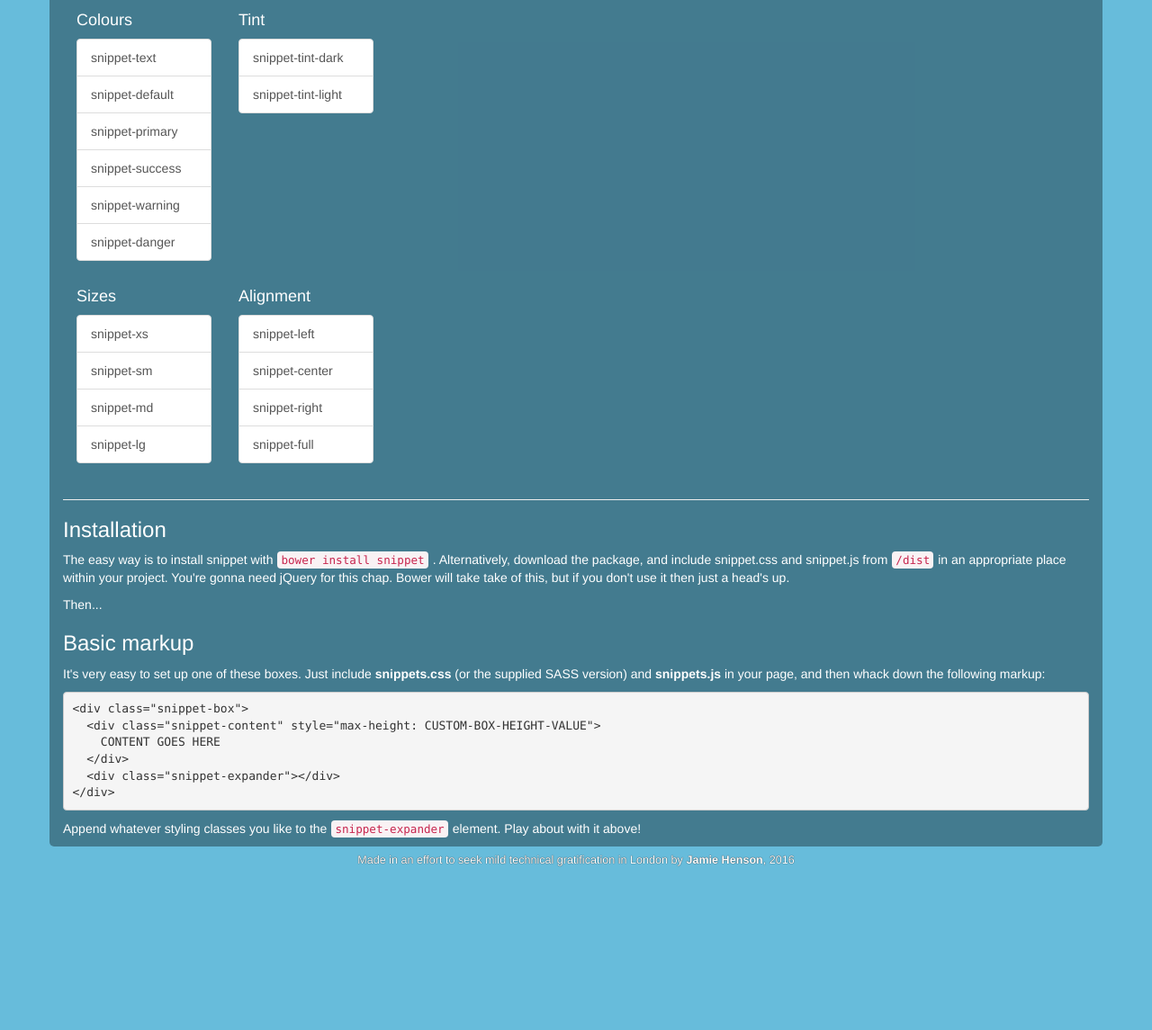
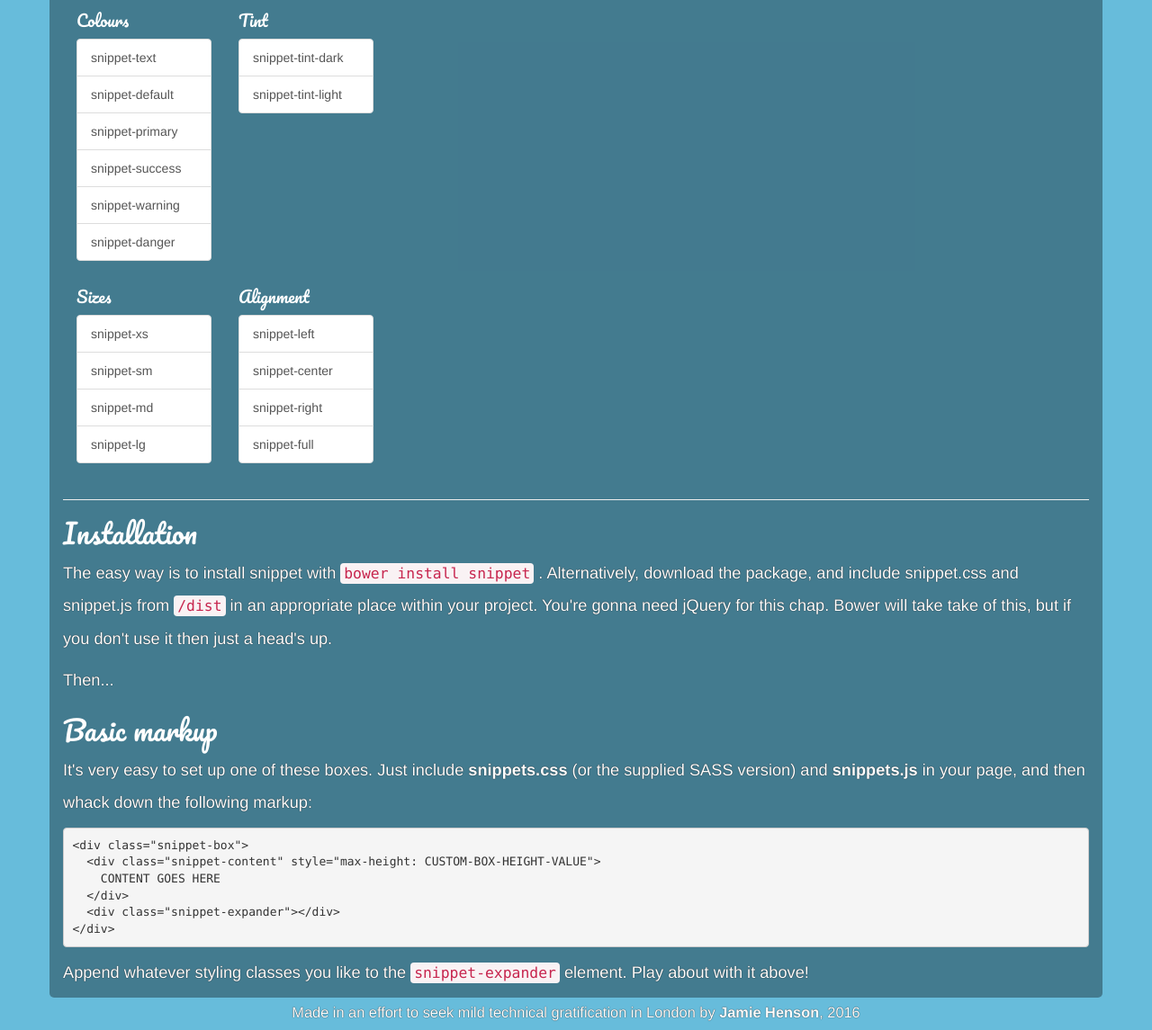
Before and after one commit to jamiehenson/snippet, a website: page src/html/index.jade in a window 1280 px wide. Shown: the part 716-1861 px from the top of the page at 90% size. Before the commit the page ends 1697 px from the top, so only its background shows below. Drawn offline with nearby package versions, Linux system fonts and the light colour scheme; files that its build step writes are made by us from their sources; files whose address does not match are found by name.

Commit message:
Posher demo

```diff
--- a/example/example.css
+++ b/example/example.css
@@ -9,13 +9,25 @@ body {
   margin-bottom: 30px;
 }
 
+h1, h2, h4 {
+  font-family: "Pacifico", Helvetica;
+}
+
 h1 {
-  font-family: "Pacifico", Helvetica;
+  text-shadow: 0px 0px 3px black;
   font-size: 4em;
+}
+
+p {
+  font-size: 1.3em;
+  font-weight: 300;
+  line-height: 2;
+  text-shadow: 0px 0px 1px black;
 }
 
 code {
   margin: 0 5px;
+  text-shadow: none;
 }
 
 .container.main {
@@ -28,8 +40,11 @@ code {
   height: 500px;
 }
 
-.snippet-box {
+.snippet-content {
   color: #333;
+  font-size: 1.1em;
+  line-height: 1.6;
+  font-weight: 300;
 }
 
 .well {
--- a/src/css/snippet.scss
+++ b/src/css/snippet.scss
@@ -58,7 +58,6 @@
     background: rgba(0,0,0,0.7);
     transition: all 0.5s ease;
     text-overflow: ellipsis;
-
     &:after {
       content: attr(data-expand);
       color: white;
@@ -74,7 +73,6 @@
       transition: all 0.5s ease;
       line-height: 0;
       opacity: 0;
-
     }
     &.open-delayed {
       opacity: 1;
--- a/src/html/index.jade
+++ b/src/html/index.jade
@@ -98,7 +98,7 @@ html(lang="en")
               pre.codebox
       hr
 
-      h3 Installation
+      h2 Installation
       p
         | The easy way is to install snippet with
         code bower install snippet
@@ -108,7 +108,7 @@ html(lang="en")
 
       p Then...
 
-      h3 Basic markup
+      h2 Basic markup
       p It's very easy to set up one of these boxes. Just include <strong>snippets.css</strong> (or the supplied SASS version) and <strong>snippets.js</strong> in your page, and then whack down the following markup:
 
       pre
```
Also changed, not shown: index.html.
